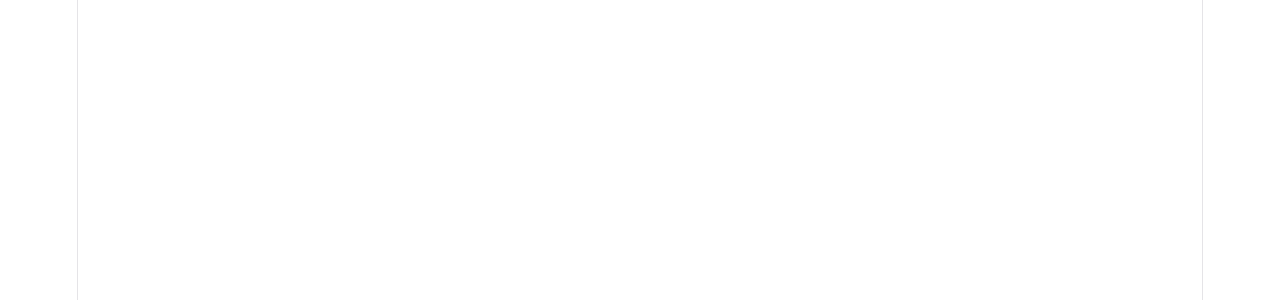
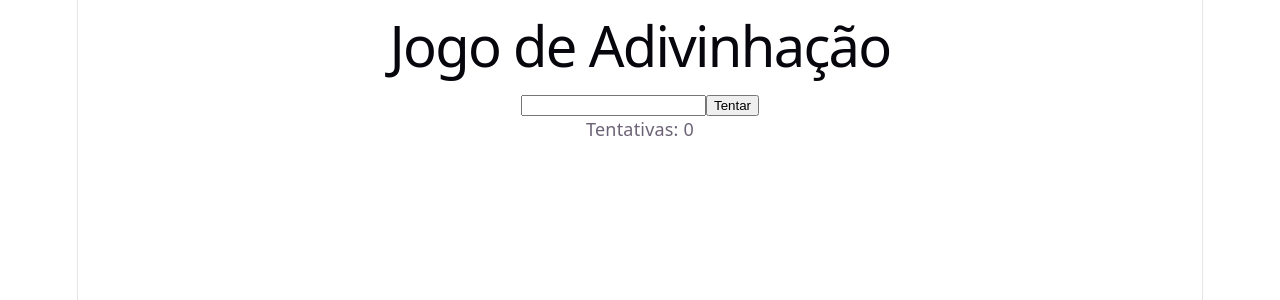
Before and after one commit to Aariisss/ExerciciosReact, a React (Vite) app: page / in a window 1280 px wide. Shown: the top 300 px of the page. Built offline with nearby package versions, Linux system fonts and the light colour scheme.

Commit message:
Finalização exercicio 2

```diff
--- a/src/App.jsx
+++ b/src/App.jsx
@@ -7,7 +7,7 @@
 
 function App() {
     return (
-    <adivinhação />
+    <Adivinhação />
   );
 }
 
--- a/src/components/adivinhacao.jsx
+++ b/src/components/adivinhacao.jsx
@@ -1,17 +1,22 @@
-import useState from 'react';
+import { useState } from 'react';
 
 function Adivinhação() {
     const [numeroSecreto, setNumeroSecreto] = useState(Math.floor(Math.random() * 100) + 1);
     const [tentativa, setTentativa] = useState('');
+    const [mensagem, setMensagem] = useState('');
+    const [tentativas, setTentativas] = useState(0);
 
     function adivinharTentativa() {
         const numeroTentativa = Number(tentativa);
+
+        setTentativas((valorAnterior) => valorAnterior + 1);
+
         if (numeroTentativa > numeroSecreto) {
-            console.log('Muito alto');
+            setMensagem('Muito alto');
         } else if (numeroTentativa < numeroSecreto) {
-            console.log('Muito baixo');
+            setMensagem('Muito baixo');
         } else {
-            console.log('Acertou!');
+            setMensagem('Acertou!');
         }
     }
 
@@ -20,6 +25,8 @@
             <h1>Jogo de Adivinhação</h1>
             <input type="number" value={tentativa} onChange={(evento) => setTentativa(evento.target.value)} />
             <button onClick={adivinharTentativa}>Tentar</button>
+            <p>{mensagem}</p>
+            <p>Tentativas: {tentativas}</p>
         </div>
     );
 }
```
